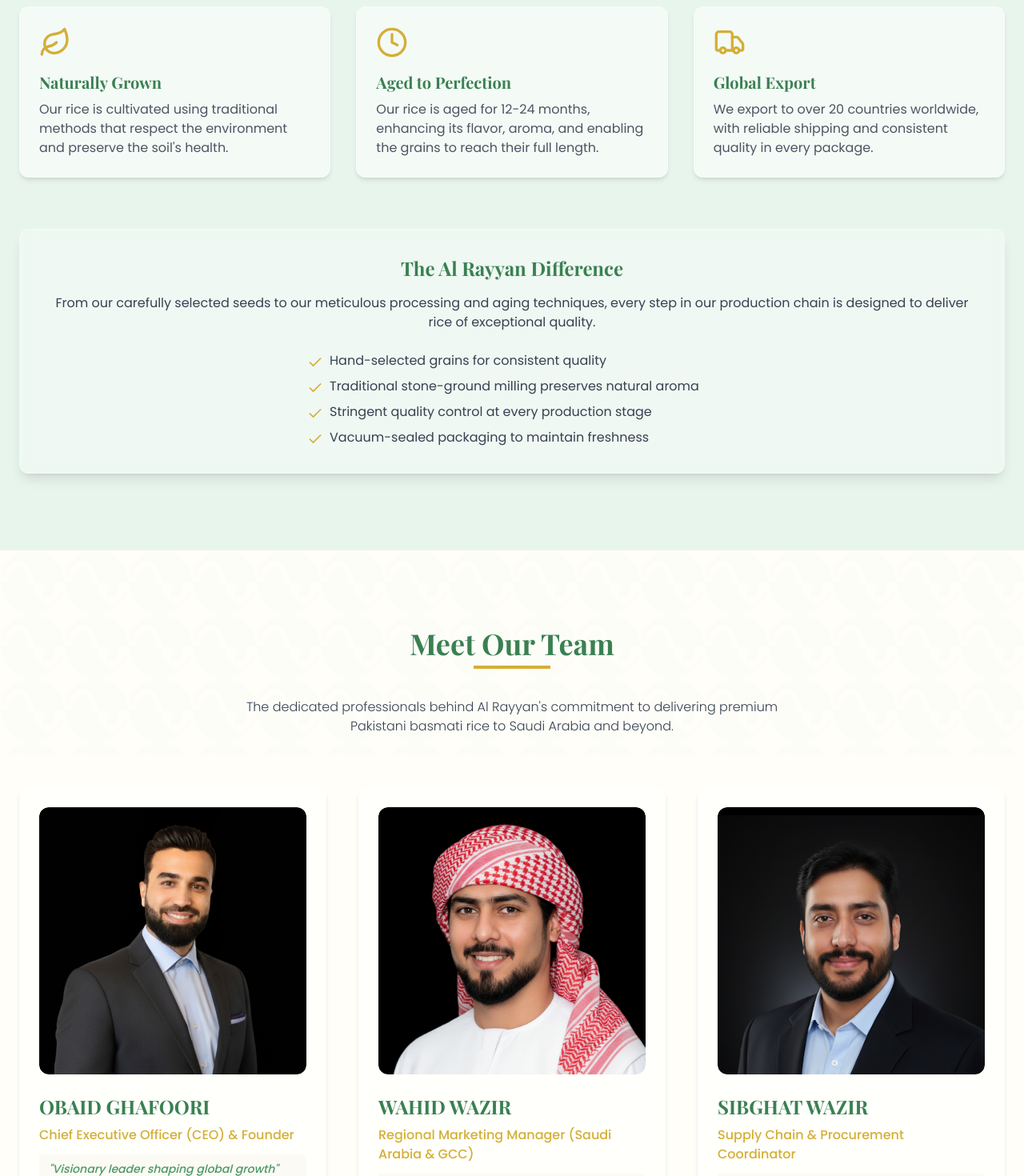
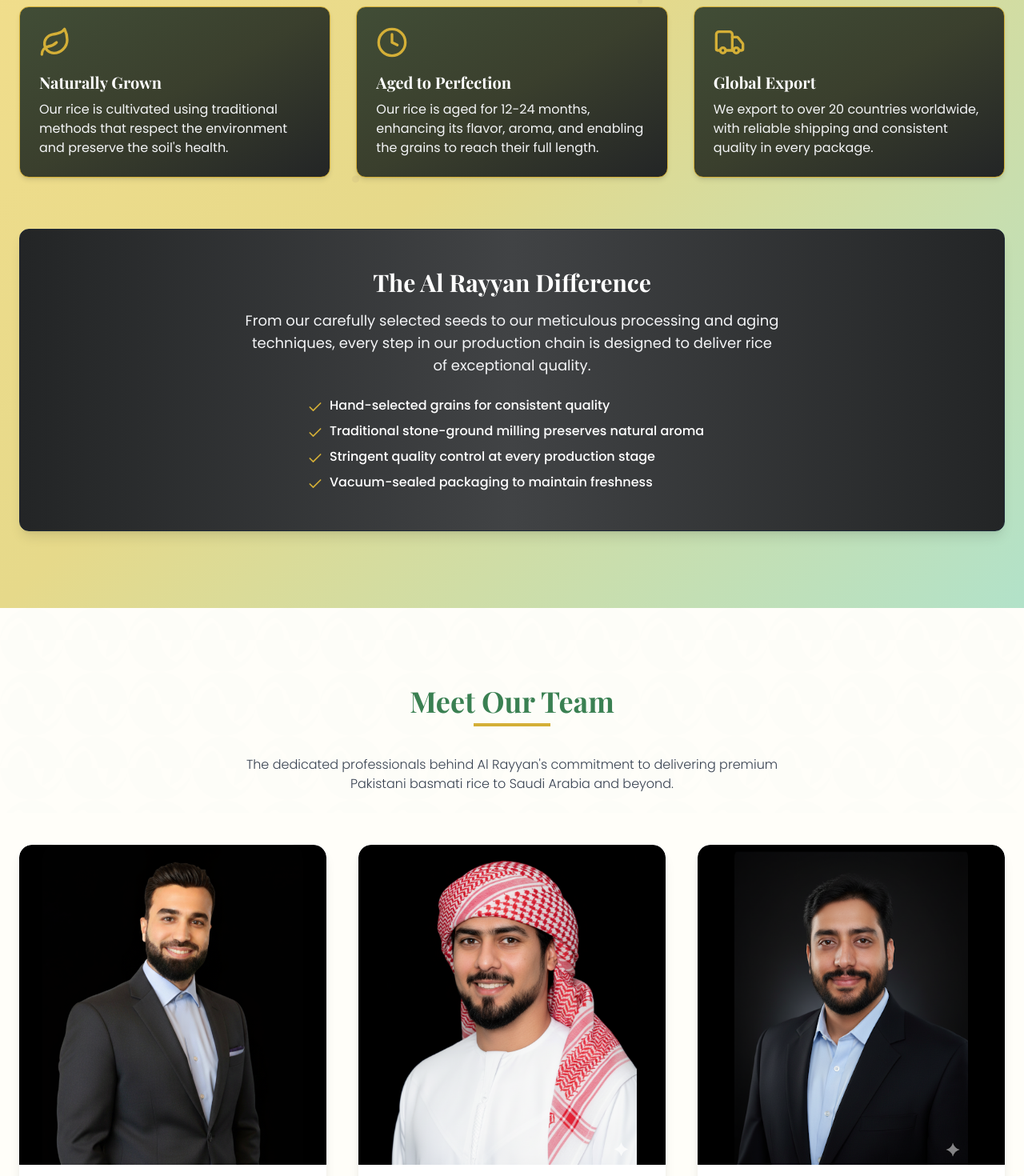
Before and after one commit to Gap-techie/alrayyanfoods-108e99f7, a React (Vite) app: page / in a window 1280 px wide. Shown: the part 3260-4730 px from the top of the page at 80% size. Built offline with nearby package versions, Linux system fonts and the light colour scheme.

Commit message:
Refactor MeetOurTeam and WhyChooseUs components for improved styling and interactivity

```diff
--- a/src/components/MeetOurTeam.tsx
+++ b/src/components/MeetOurTeam.tsx
@@ -1,5 +1,4 @@
-import React from 'react';
-import TeamMemberCard from './TeamMemberCard';
+import React, { useState } from 'react';
 
 const teamMembers = [
   {
@@ -39,12 +38,49 @@ const teamMembers = [
   }
 ];
 
+const TeamCard = ({ member }) => {
+  const [hovered, setHovered] = useState(false);
+  return (
+    <div
+      className={`relative rounded-2xl shadow-lg overflow-hidden flex flex-col items-center transition-all duration-300 group cursor-pointer
+        ${hovered ? 'bg-gradient-to-br from-[#414d36] via-[#3a3f2d] to-[#232526]' : 'bg-white'}`}
+      onMouseEnter={() => setHovered(true)}
+      onMouseLeave={() => setHovered(false)}
+      tabIndex={0}
+      onFocus={() => setHovered(true)}
+      onBlur={() => setHovered(false)}
+    >
+      <div className="w-full flex justify-center items-center bg-black rounded-t-2xl" style={{ minHeight: '400px' }}>
+        <img
+          src={member.image}
+          alt={member.name}
+          className="max-h-[400px] w-auto object-contain rounded-t-2xl"
+          style={{ display: 'block', margin: '0 auto', maxWidth: '100%' }}
+        />
+      </div>
+      <div className="w-full px-6 py-4 flex flex-col items-center">
+        <h3 className="text-lg md:text-xl font-playfair font-bold text-al-green mb-1 text-center">{member.name}</h3>
+        <p className="text-sm md:text-base text-al-gold font-semibold text-center mb-0">{member.title}</p>
+      </div>
+      {/* Hover/Focus Reveal */}
+      <div
+        className={`absolute left-0 right-0 bottom-0 px-6 py-4 rounded-b-2xl shadow-lg transition-all duration-300 ease-in-out
+          ${hovered ? 'opacity-100 translate-y-0 pointer-events-auto bg-gradient-to-br from-[#414d36] via-[#3a3f2d] to-[#232526]' : 'opacity-0 translate-y-8 pointer-events-none bg-white'}
+        `}
+        style={{ zIndex: 10 }}
+      >
+        <p className="italic text-al-gold text-sm mb-2">{`"${member.tagline}"`}</p>
+        <p className="text-gray-100 text-xs md:text-sm leading-relaxed">{member.description}</p>
+      </div>
+    </div>
+  );
+};
+
 const MeetOurTeam = () => {
   return (
     <section id="team" className="section-padding bg-al-cream-light relative overflow-hidden">
       {/* Background Pattern */}
       <div className="absolute top-0 left-0 w-full h-64 bg-arabesque opacity-5"></div>
-
       <div className="container-custom relative">
         {/* Section Header */}
         <div className="text-center mb-16">
@@ -56,43 +92,20 @@ const MeetOurTeam = () => {
             The dedicated professionals behind Al Rayyan's commitment to delivering premium Pakistani basmati rice to Saudi Arabia and beyond.
           </p>
         </div>
-
         {/* Team Grid - Responsive Layout */}
         <div className="grid grid-cols-1 md:grid-cols-2 lg:grid-cols-3 gap-8 lg:gap-10">
           {teamMembers.map((member, index) => (
-            <div
-              key={index}
-              className="animate-fade-in"
-              style={{ animationDelay: `${index * 0.1}s` }}
-            >
-              <TeamMemberCard member={member} />
-            </div>
+            <TeamCard key={index} member={member} />
           ))}
         </div>
-
         {/* Team Stats or Call to Action */}
-        <div className="mt-16 glass-panel p-8 rounded-xl text-center">
-          <h3 className="text-xl md:text-2xl font-playfair font-bold text-al-green mb-4">
-            Excellence Through Teamwork
-          </h3>
-          <p className="text-gray-700 mb-6 max-w-3xl mx-auto">
-            Our diverse team combines decades of experience in agriculture, international trade, marketing, and logistics
-            to ensure every grain of Al Rayyan basmati meets the highest standards of quality and freshness.
+        <div
+          className="mt-16 bg-gradient-to-r from-[#4a4a38] via-[#3d3d2f] to-[#2d2d1f] backdrop-blur-md border border-white/20 p-8 text-center rounded-xl flex flex-col items-center justify-center w-full mx-auto md:p-16"
+        >
+          <h3 className="text-xl md:text-3xl font-playfair font-bold text-white mb-4">Excellence Through Teamwork</h3>
+          <p className="text-gray-300 mb-2 max-w-3xl mx-auto text-base md:text-lg font-normal leading-relaxed">
+            Our diverse team combines decades of experience in agriculture, international trade, marketing, and logistics. We work collaboratively to ensure every grain of Al Rayyan basmati meets the highest standards of quality and freshness. Our commitment to excellence drives us to deliver premium products and outstanding service to our customers and partners worldwide.
           </p>
-          <div className="grid grid-cols-1 md:grid-cols-3 gap-6 max-w-2xl mx-auto">
-            <div className="text-center">
-              <div className="text-2xl md:text-3xl font-bold text-al-gold mb-2">20+</div>
-              <div className="text-sm text-gray-600">Countries Served</div>
-            </div>
-            <div className="text-center">
-              <div className="text-2xl md:text-3xl font-bold text-al-gold mb-2">15+</div>
-              <div className="text-sm text-gray-600">Years Experience</div>
-            </div>
-            <div className="text-center">
-              <div className="text-2xl md:text-3xl font-bold text-al-gold mb-2">100%</div>
-              <div className="text-sm text-gray-600">Customer Satisfaction</div>
-            </div>
-          </div>
         </div>
       </div>
     </section>
--- a/src/components/WhyChooseUs.tsx
+++ b/src/components/WhyChooseUs.tsx
@@ -1,54 +1,74 @@
-
 import React from 'react';
 import { Star, Award, Shield, Check, Clock, Leaf, Truck } from 'lucide-react';
 
 const features = [
 	{
 		icon: <Star className="w-10 h-10 text-al-gold" />,
-    title: "Superior Aroma",
-    description: "Our basmati rice is known for its exceptional fragrance, filling your kitchen with an enticing aroma during cooking."
+		title: 'Superior Aroma',
+		description:
+			'Our basmati rice is known for its exceptional fragrance, filling your kitchen with an enticing aroma during cooking.',
 	},
 	{
 		icon: <Award className="w-10 h-10 text-al-gold" />,
-    title: "Premium Quality",
-    description: "Only the finest 2% of harvested rice meets our strict quality standards, ensuring an exceptional dining experience."
+		title: 'Premium Quality',
+		description:
+			'Only the finest 2% of harvested rice meets our strict quality standards, ensuring an exceptional dining experience.',
 	},
 	{
 		icon: <Shield className="w-10 h-10 text-al-gold" />,
-    title: "100% Pure Basmati",
-    description: "We guarantee pure, unadulterated basmati with no blending of inferior rice varieties."
+		title: '100% Pure Basmati',
+		description:
+			'We guarantee pure, unadulterated basmati with no blending of inferior rice varieties.',
 	},
 	{
 		icon: <Leaf className="w-10 h-10 text-al-gold" />,
-    title: "Naturally Grown",
-    description: "Our rice is cultivated using traditional methods that respect the environment and preserve the soil's health."
+		title: 'Naturally Grown',
+		description:
+			'Our rice is cultivated using traditional methods that respect the environment and preserve the soil\'s health.',
 	},
 	{
 		icon: <Clock className="w-10 h-10 text-al-gold" />,
-    title: "Aged to Perfection",
-    description: "Our rice is aged for 12-24 months, enhancing its flavor, aroma, and enabling the grains to reach their full length."
+		title: 'Aged to Perfection',
+		description:
+			'Our rice is aged for 12-24 months, enhancing its flavor, aroma, and enabling the grains to reach their full length.',
 	},
 	{
 		icon: <Truck className="w-10 h-10 text-al-gold" />,
-    title: "Global Export",
-    description: "We export to over 20 countries worldwide, with reliable shipping and consistent quality in every package."
-  }
+		title: 'Global Export',
+		description:
+			'We export to over 20 countries worldwide, with reliable shipping and consistent quality in every package.',
+	},
 ];
 
 const FeatureCard = ({ feature }: { feature: typeof features[0] }) => {
 	return (
-    <div className="glass-card p-6 h-full flex flex-col transition duration-300 hover:translate-y-[-5px]">
+		<div className="bg-gradient-to-br from-[#414d36] via-[#3a3f2d] to-[#232526] border border-al-gold shadow-md rounded-xl p-6 h-full flex flex-col transition duration-300 hover:scale-[1.03] hover:shadow-xl hover:border-[#f7e08c]">
 			<div className="mb-4">{feature.icon}</div>
-      <h3 className="text-xl font-playfair font-bold text-al-green mb-2">{feature.title}</h3>
-      <p className="text-gray-600">{feature.description}</p>
+			<h3 className="text-xl font-playfair font-bold text-white mb-2">
+				{feature.title}
+			</h3>
+			<p className="text-gray-100">{feature.description}</p>
 		</div>
 	);
 };
 
 const WhyChooseUs = () => {
 			return (
-    <section id="why-us" className="section-padding bg-al-green-faded">
-      <div className="container-custom">
+				<section id="why-us" className="section-padding bg-gradient-to-br from-[#f7e08c] via-[#e6d98a] to-[#b2e2c9] relative overflow-hidden">
+					{/* Arabic Dot Pattern */}
+					<div className="absolute inset-0 pointer-events-none z-0">
+						<svg width="100%" height="100%" viewBox="0 0 1440 600" fill="none" xmlns="http://www.w3.org/2000/svg" className="w-full h-full">
+							<circle cx="100" cy="100" r="4" fill="#c2b280" opacity="0.25" />
+							<circle cx="300" cy="200" r="3" fill="#c2b280" opacity="0.18" />
+							<circle cx="500" cy="400" r="5" fill="#c2b280" opacity="0.22" />
+							<circle cx="900" cy="150" r="3.5" fill="#c2b280" opacity="0.20" />
+							<circle cx="1200" cy="350" r="4.5" fill="#c2b280" opacity="0.15" />
+							<circle cx="700" cy="500" r="2.5" fill="#c2b280" opacity="0.18" />
+							<circle cx="400" cy="550" r="3.5" fill="#c2b280" opacity="0.13" />
+							<circle cx="1100" cy="80" r="2.5" fill="#c2b280" opacity="0.18" />
+						</svg>
+					</div>
+					<div className="container-custom relative z-10">
 				<div className="text-center mb-16">
 					<h2 className="section-title">Why Choose Al Rayyan</h2>
 					<p className="section-subtitle">
@@ -62,22 +82,27 @@ const WhyChooseUs = () => {
 					))}
 				</div>
 
-        <div className="mt-16 glass-panel p-8 rounded-xl text-center">
-          <h3 className="text-2xl font-playfair font-bold text-al-green mb-4">The Al Rayyan Difference</h3>
-          <p className="text-gray-700 mb-6">
-            From our carefully selected seeds to our meticulous processing and aging techniques,
-            every step in our production chain is designed to deliver rice of exceptional quality.
+						<div
+							className="mt-16 bg-gradient-to-r from-[#232526] via-[#414345] to-[#232526] p-8 rounded-xl text-center shadow-lg flex flex-col items-center justify-center w-full mx-auto md:p-12 border border-gray-800"
+						>
+							<h3 className="text-2xl md:text-3xl font-playfair font-bold text-white mb-4">
+								The Al Rayyan Difference
+							</h3>
+							<p className="text-gray-100 mb-6 max-w-2xl mx-auto text-base md:text-lg">
+								From our carefully selected seeds to our meticulous processing and aging techniques, every step in our production chain is designed to deliver rice of exceptional quality.
 							</p>
-          <ul className="max-w-lg mx-auto text-left space-y-2">
+							<ul className="max-w-lg w-full mx-auto text-left space-y-2">
 								{[
-              "Hand-selected grains for consistent quality",
-              "Traditional stone-ground milling preserves natural aroma",
-              "Stringent quality control at every production stage",
-              "Vacuum-sealed packaging to maintain freshness"
+									'Hand-selected grains for consistent quality',
+									'Traditional stone-ground milling preserves natural aroma',
+									'Stringent quality control at every production stage',
+									'Vacuum-sealed packaging to maintain freshness',
 								].map((item, index) => (
 									<li key={index} className="flex items-start">
 										<Check className="w-5 h-5 text-al-gold mr-2 flex-shrink-0 mt-1" />
-                <span className="text-gray-700">{item}</span>
+										<span className="text-white text-sm md:text-base font-medium">
+											{item}
+										</span>
 									</li>
 								))}
 							</ul>
```
Lines whose indentation alone changed are shown as unchanged.
